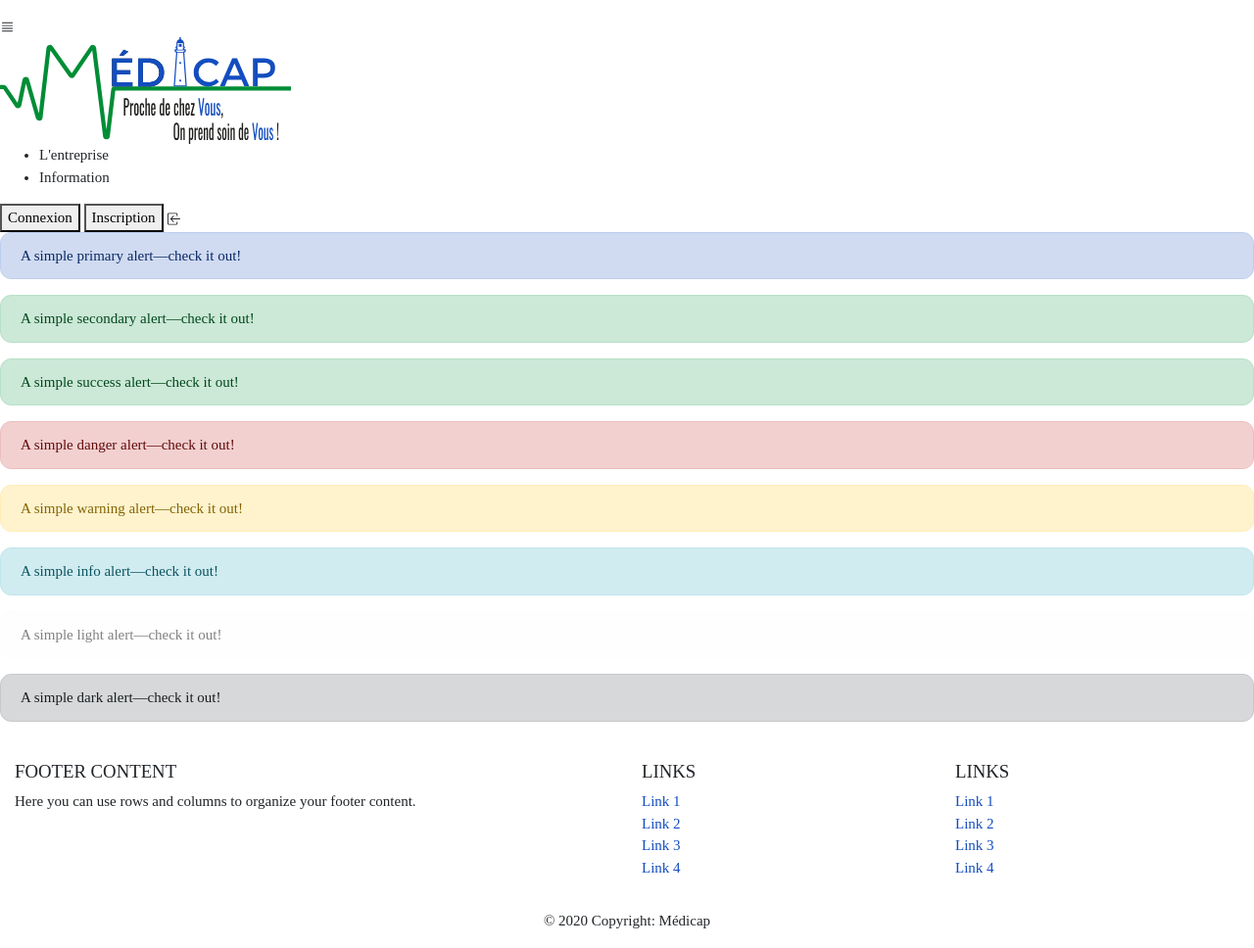
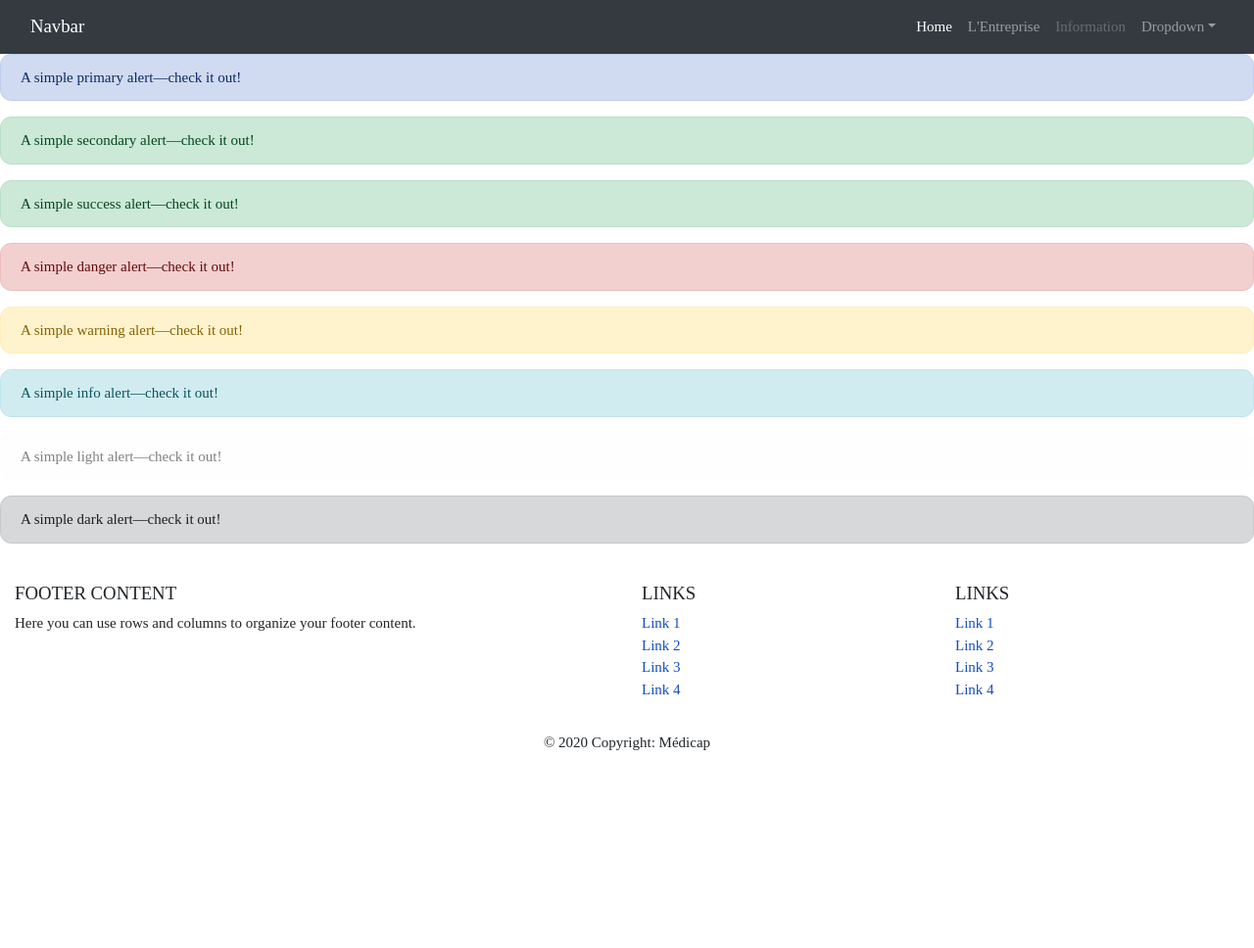
Before and after one commit to RaphaelHerogue/M-dicap, a PHP site: page / in a window 1280 px wide. Shown: the whole page at 98% size. After the commit the page ends 766 px from the top, so only its background shows below. Run offline with PHP 8.4, Linux system fonts and the light colour scheme.

Commit message:
Barre de nav

```diff
--- /dev/null
+++ b/www/css/styles.css
@@ -0,0 +1,9 @@
+body{position:relative}
+.overlay,.sideMenu{position:fixed;bottom:0}
+.overlay{top:0;left:-100%;right:100%;margin:auto;background-color:rgba(0,0,0,.5);z-index:998;transition:all ease 0.2s}
+.overlay.open{left:0;right:0}
+.sidebarNavigation{margin-bottom:0;z-index:999;justify-content:flex-start}
+.sidebarNavigation .leftNavbarToggler{margin-right:10px;order:-1}
+.sideMenu{left:-100%;top:52px;transition:all ease 0.5s;overflow:hidden;width:100%;z-index:999;max-width:80%;margin-bottom:0;padding:1rem}
+.sideMenu.open{left:0;display:block;overflow-y:auto}
+.sideMenu ul{margin:0;padding:0 15px}
--- a/www/inc/nav.php
+++ b/www/inc/nav.php
@@ -1,36 +1,39 @@
 <!-- La barre de navigation -->
 
-<nav>
+
 
 <!-- BLOCK 1 !!!!! -->
 
   <!-- Cercle de personnes -->
-<div class="row">
+
+  <!-- <div class="block-container">
 
 
+<div class="item1">
   <svg class="bi bi-person-circle" width="1em" height="1em" viewBox="0 0 16 16" fill="currentColor" xmlns="http://www.w3.org/2000/svg">
     <path d="M13.468 12.37C12.758 11.226 11.195 10 8 10s-4.757 1.225-5.468 2.37A6.987 6.987 0 0 0 8 15a6.987 6.987 0 0 0 5.468-2.63z"/>
     <path fill-rule="evenodd" d="M8 9a3 3 0 1 0 0-6 3 3 0 0 0 0 6z"/>
     <path fill-rule="evenodd" d="M8 1a7 7 0 1 0 0 14A7 7 0 0 0 8 1zM0 8a8 8 0 1 1 16 0A8 8 0 0 1 0 8z"/>
   </svg>
 
-  </div>
+  </div> -->
 
   <!-- Barre de menu -->
 
-<div class="low">
+<!-- <div class="low">
   <svg class="bi bi-justify" width="1em" height="1em" viewBox="0 0 16 16" fill="currentColor" xmlns="http://www.w3.org/2000/svg">
     <path fill-rule="evenodd" d="M2 12.5a.5.5 0 0 1 .5-.5h11a.5.5 0 0 1 0 1h-11a.5.5 0 0 1-.5-.5zm0-3a.5.5 0 0 1 .5-.5h11a.5.5 0 0 1 0 1h-11a.5.5 0 0 1-.5-.5zm0-3a.5.5 0 0 1 .5-.5h11a.5.5 0 0 1 0 1h-11a.5.5 0 0 1-.5-.5zm0-3a.5.5 0 0 1 .5-.5h11a.5.5 0 0 1 0 1h-11a.5.5 0 0 1-.5-.5z"/>
   </svg>
 </div>
+</div> -->
 
 
   <!--  Logo -->
 
-<div class="row3">
+<!-- <div class="row3">
   <img src="../images/logo.svg" alt="">
 
-</div>
+</div> -->
 
 <!-- INFORMATION : box-shaddow -->
 
@@ -38,7 +41,7 @@
 
 <!-- BLOCK 2 -->
 
-<div id="lancebar">
+<!-- <div id="lancebar">
   <div class="barredenav">
     <span></span>
     <span></span>
@@ -52,26 +55,62 @@
 
   </ul>
 
-</div>
+</div> -->
 
 
 <!-- BLOCK 3 -->
 
 
 
-<button class="button button1">Connexion</button>
-<button class="button button2">Inscription</button>
+<!-- <button class="button button1">Connexion</button>
+<button class="button button2">Inscription</button> -->
 
 
 <!-- Retour-->
 
-<svg class="bi bi-box-arrow-in-left" width="1em" height="1em" viewBox="0 0 16 16" fill="currentColor" xmlns="http://www.w3.org/2000/svg">
+<!-- <svg class="bi bi-box-arrow-in-left" width="1em" height="1em" viewBox="0 0 16 16" fill="currentColor" xmlns="http://www.w3.org/2000/svg">
   <path fill-rule="evenodd" d="M7.854 11.354a.5.5 0 0 0 0-.708L5.207 8l2.647-2.646a.5.5 0 1 0-.708-.708l-3 3a.5.5 0 0 0 0 .708l3 3a.5.5 0 0 0 .708 0z"/>
   <path fill-rule="evenodd" d="M15 8a.5.5 0 0 0-.5-.5h-9a.5.5 0 0 0 0 1h9A.5.5 0 0 0 15 8z"/>
   <path fill-rule="evenodd" d="M2.5 14.5A1.5 1.5 0 0 1 1 13V3a1.5 1.5 0 0 1 1.5-1.5h8A1.5 1.5 0 0 1 12 3v1.5a.5.5 0 0 1-1 0V3a.5.5 0 0 0-.5-.5h-8A.5.5 0 0 0 2 3v10a.5.5 0 0 0 .5.5h8a.5.5 0 0 0 .5-.5v-1.5a.5.5 0 0 1 1 0V13a1.5 1.5 0 0 1-1.5 1.5h-8z"/>
 </svg>
+ -->
 
 
+ <nav class="navbar navbar-expand-md navbar-dark bg-dark sidebarNavigation" data-sidebarClass="navbar-dark bg-dark">
+        <div class="container-fluid">
+        <a class="navbar-brand" href="#">Navbar</a>
+        <button class="navbar-toggler leftNavbarToggler" type="button" data-toggle="collapse" data-target="#navbarsExampleDefault"
+            aria-controls="navbarsExampleDefault" aria-expanded="false" aria-label="Toggle navigation">
+            <span class="navbar-toggler-icon"></span>
+        </button>
 
-
-</nav>
+        <div class="collapse navbar-collapse" id="navbarsExampleDefault">
+            <ul class="nav navbar-nav nav-flex-icons ml-auto">
+                <li class="nav-item active">
+                    <a class="nav-link" href="#">Home
+                        <span class="sr-only">(current)</span>
+                    </a>
+                </li>
+                <li class="nav-item">
+                    <a class="nav-link" href="#">L'Entreprise</a>
+                </li>
+                <li class="nav-item">
+                    <a class="nav-link disabled" href="#">Information</a>
+                </li>
+                <li class="nav-item dropdown">
+                    <a class="nav-link dropdown-toggle" href="https://example.com" id="dropdown01" data-toggle="dropdown" aria-haspopup="true"
+                        aria-expanded="false">Dropdown</a>
+                    <div class="dropdown-menu" aria-labelledby="dropdown01">
+                        <a class="dropdown-item" href="#">Action</a>
+                        <a class="dropdown-item" href="#">Another action</a>
+                        <a class="dropdown-item" href="#">Something else here</a>
+                    </div>
+                </li>
+            </ul>
+           <!--  <form class="form-inline my-2 my-lg-0">
+                <input class="form-control mr-sm-2" type="text" placeholder="Search" aria-label="Search">
+                <button class="btn btn-outline-success my-2 my-sm-0" type="submit">Search</button>
+            </form> -->
+        </div>
+    </div>
+    </nav>
--- a/www/index.php
+++ b/www/index.php
@@ -5,6 +5,9 @@
     <meta name="viewport" content="width=device-width, initial-scale=1.0">
     <link rel="stylesheet" href="/css/styles.css">
     <link rel="stylesheet" href="/css/bootstrap.min.css">
+  <script type="text/javascript" src="js/script.js">
+
+  </script>
     <title>Médicap</title>
   </head>
   <body>
--- /dev/null
+++ b/www/js/script.js
@@ -0,0 +1,34 @@
+//script Nav bar
+window.onload=function()
+  {if(window.jQuery)
+    {$(document).ready(function()
+      {$(".sidebarNavigation .navbar-collapse").hide().clone().appendTo("body").removeAttr("class").addClass("sideMenu").show();
+        $("body").append("<div class='overlay'></div>");
+        $(".navbar-toggle, .navbar-toggler").on("click",function()
+        {$(".sideMenu").addClass($(".sidebarNavigation").attr("data-sidebarClass"));
+          $(".sideMenu, .overlay").toggleClass("open");
+          $(".overlay").on("click",function()
+          {$(this).removeClass("open");
+           $(".sideMenu").removeClass("open")
+          })
+        });
+        $("body").on("click",".sideMenu.open .nav-item",function()
+        {if(!$(this).hasClass("dropdown"))
+          {$(".sideMenu, .overlay").toggleClass("open")
+          }
+        });
+        $(window).resize(function()
+          {if($(".navbar-toggler").is(":hidden"))
+            {$(".sideMenu, .overlay").hide()
+            }
+          else
+            {$(".sideMenu, .overlay").show()
+            }
+          })
+        })
+      }
+      else
+        {console.log("sidebarNavigation Requires jQuery")
+        }
+  }
+// Fin de script Nav Bar
```
Also changed, not shown: www/css/style.css (deleted, +0 -33 lines).
